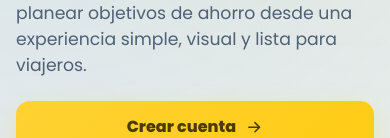
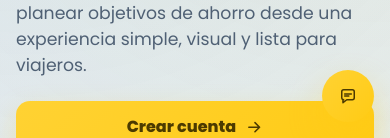
Before and after one commit to swapcoinn-droid/Swap-Coin-Frontend, a React (Vite) app: page / in a window 390 px wide. Shown: the part 706-844 px from the top of the page. Built offline with nearby package versions, Linux system fonts and the light colour scheme.

Commit message:
fix: keep chat button visible on tablet

```diff
--- a/src/components/ui/floating-action-button.css
+++ b/src/components/ui/floating-action-button.css
@@ -15,7 +15,7 @@
   color: #4c3a00;
   box-shadow: 0 16px 35px rgba(255, 203, 20, 0.3);
   cursor: pointer;
-  z-index: 30;
+  z-index: 90;
   transition:
     transform 180ms ease,
     box-shadow 180ms ease;
--- a/src/layouts/AppLayout.tsx
+++ b/src/layouts/AppLayout.tsx
@@ -2,10 +2,9 @@ import { useEffect, useState } from 'react'
 
 import { Outlet, useLocation, useNavigate } from 'react-router-dom'
 
-import { ChatIcon, LogoutIcon } from '../components/icons/AuthIcons'
+import { LogoutIcon } from '../components/icons/AuthIcons'
 import { Navbar } from '../components/navbar/Navbar'
 import { PublicFooter } from '../components/public-layout/PublicFooter'
-import { FloatingActionButton } from '../components/ui'
 import { Button } from '../components/ui/button/Button'
 import { useAuth } from '../hooks/useAuth'
 import { routes } from '../router/routes'
@@ -62,8 +61,6 @@ export function AppLayout() {
 
       <PublicFooter />
 
-      <FloatingActionButton label="Abrir chat" icon={<ChatIcon />} />
-
       {isLogoutModalOpen ? (
         <div
           className="app-logout-modal__backdrop"
--- a/src/router/AppRouter.tsx
+++ b/src/router/AppRouter.tsx
@@ -1,5 +1,7 @@
 import { BrowserRouter, Navigate, Route, Routes } from 'react-router-dom'
 
+import { ChatIcon } from '../components/icons/AuthIcons'
+import { FloatingActionButton } from '../components/ui'
 import { AppLayout } from '../layouts/AppLayout'
 import { DashboardPage } from '../pages/dashboard/DashboardPage'
 import { GoalsPage } from '../pages/goals/GoalsPage'
@@ -67,6 +69,7 @@ export function AppRouter() {
             element={<RoutePlaceholder title="Página no encontrada" />}
           />
         </Routes>
+        <FloatingActionButton label="Abrir chat" icon={<ChatIcon />} />
       </AuthProvider>
     </BrowserRouter>
   )
```
